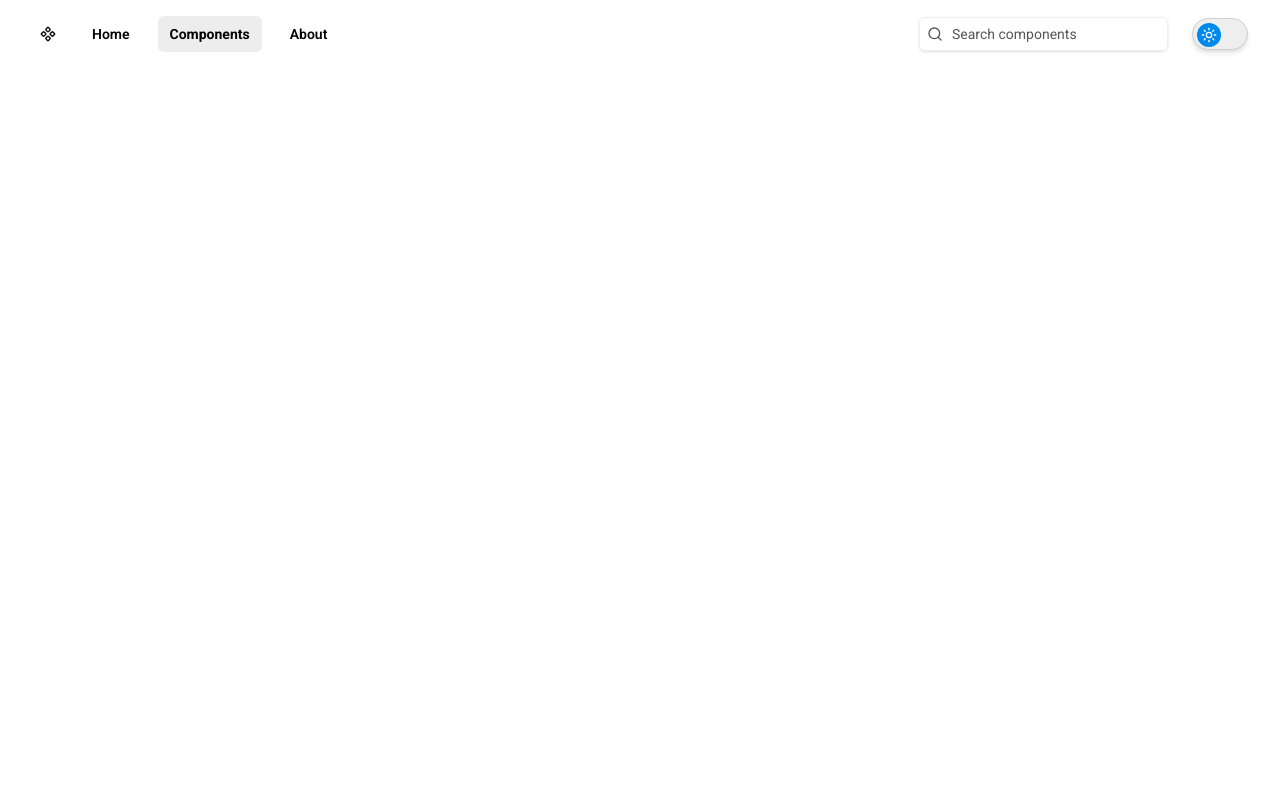
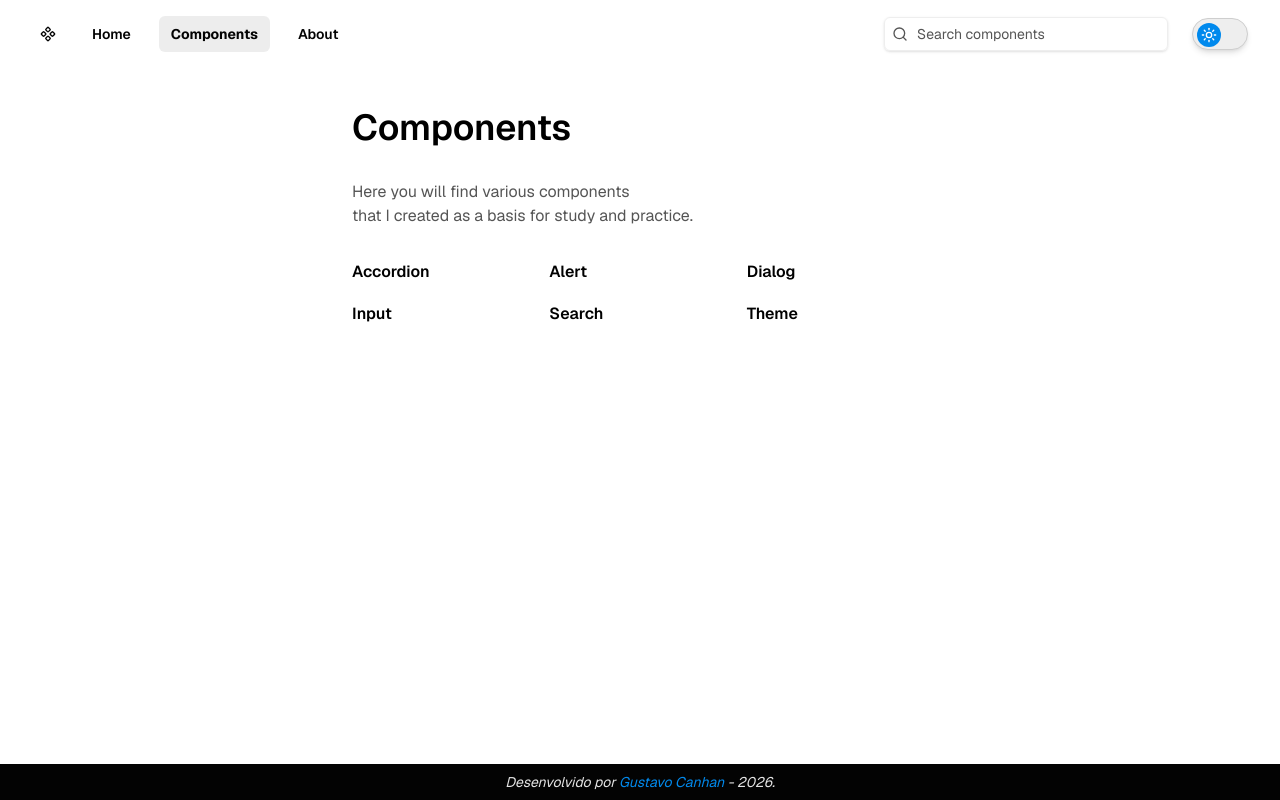
Before and after one commit to gustavocanhan/ComponentesReact, a Next.js app: page /componentes in a window 1280 px wide. Built offline with nearby package versions, Linux system fonts and the light colour scheme.

Commit message:
feat add footer and update components

```diff
--- a/src/app/componentes/page.tsx
+++ b/src/app/componentes/page.tsx
@@ -1,14 +1,29 @@
 "use client";
-import ThemeToggle from "@/theme/ThemeToggle";
+import Footer from "@/ui/footer/Footer";
 import Header from "@/ui/header/Header";
-import { ComponentIcon, SearchIcon, XIcon, Menu, X } from "lucide-react";
-import { useState } from "react";
 
 export default function Componentes() {
-  const [openMenu, setOpenMenu] = useState(false);
-  const [search, setSearch] = useState("");
-
   const data = ["Theme", "Accordion", "Alert", "Dialog", "Input", "Search"];
 
-  return <Header />;
+  return (
+    <div className="flex flex-col items-center">
+      <div className="flex flex-col gap-2 py-4 md:min-w-xl md:px-0 px-4">
+        <h1 className="text-4xl font-semibold py-6">Components</h1>
+        <p className="text-muted-foreground pb-6">
+          Here you will find various components <br />
+          that I created as a basis for study and practice.
+        </p>
+        <div className="grid grid-cols-2 md:grid-cols-3 gap-4">
+          {data.sort().map((item, key) => (
+            <p
+              key={key}
+              className="font-semibold border-b-2 w-fit border-background hover:border-accent-foreground cursor-pointer transition"
+            >
+              {item}
+            </p>
+          ))}
+        </div>
+      </div>
+    </div>
+  );
 }
--- a/src/app/globals.css
+++ b/src/app/globals.css
@@ -1,10 +1,4 @@
-@import url("https://fonts.googleapis.com/css2?family=Roboto:ital,wght@0,100..900;1,100..900&display=swap");
-
 @import "tailwindcss";
-
-html {
-  font-family: "Roboto", sans-serif;
-}
 
 @theme {
   /* Base totalmente P&B */
@@ -37,6 +31,9 @@ html {
 
   /* Foco */
   --color-ring: oklch(0.62 0.18 250);
+
+  /* Fonte padrão Geist */
+  --font-sans: var(--font-geist);
 }
 
 .dark {
--- a/src/app/layout.tsx
+++ b/src/app/layout.tsx
@@ -1,5 +1,14 @@
 import "@/app/globals.css";
 import ThemeProviderWrapper from "@/theme/ThemeProviderWrapper";
+import Footer from "@/ui/footer/Footer";
+import Header from "@/ui/header/Header";
+import { Geist } from "next/font/google";
+
+const geist = Geist({
+  subsets: ["latin"],
+  weight: ["100", "200", "300", "400", "500", "600", "700", "800", "900"],
+  variable: "--font-geist",
+});
 
 import type { Metadata } from "next";
 
@@ -14,9 +23,15 @@ export default function RootLayout({
   children: React.ReactNode;
 }>) {
   return (
-    <html lang="pt-BR" suppressHydrationWarning>
-      <body>
-        <ThemeProviderWrapper>{children}</ThemeProviderWrapper>
+    <html lang="pt-BR" suppressHydrationWarning className={geist.variable}>
+      <body className="bg-background min-h-screen font-sans">
+        <ThemeProviderWrapper>
+          <div className="flex min-h-screen flex-col">
+            <Header />
+            <main className="flex-1">{children}</main>
+            <Footer />
+          </div>
+        </ThemeProviderWrapper>
       </body>
     </html>
   );
--- a/src/app/page.tsx
+++ b/src/app/page.tsx
@@ -22,7 +22,7 @@ export default function Home() {
   }
 
   return (
-    <main className="w-full h-screen bg-background flex flex-col space-y-2">
+    <main className=" bg-background flex flex-col space-y-2">
       <div className="py-4 px-8 bg-secondary flex justify-between items-center">
         <h1 className="text-4xl text-primary">Componentes React</h1>
         <ThemeToggle />
--- /dev/null
+++ b/src/ui/footer/Footer.tsx
@@ -0,0 +1,10 @@
+export default function Footer() {
+  return (
+    <footer className="flex items-center justify-center p-2 bg-accent-foreground">
+      <p className="text-sm italic text-accent">
+        Desenvolvido por <span className="text-primary">Gustavo Canhan</span> -
+        2026.
+      </p>
+    </footer>
+  );
+}
```
